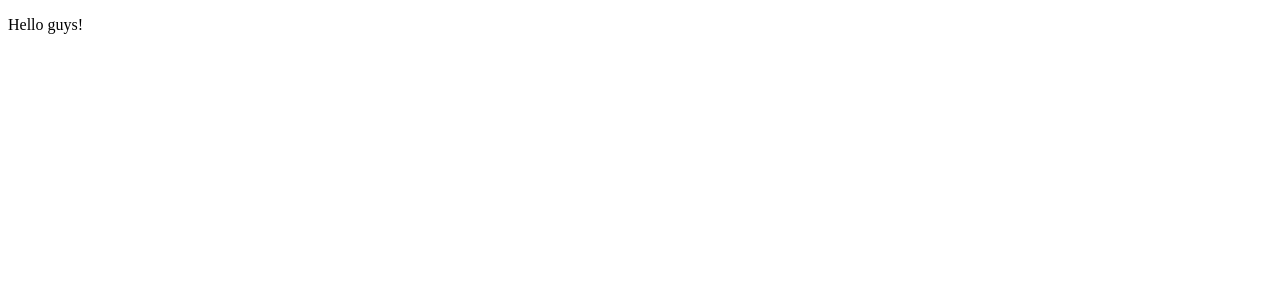
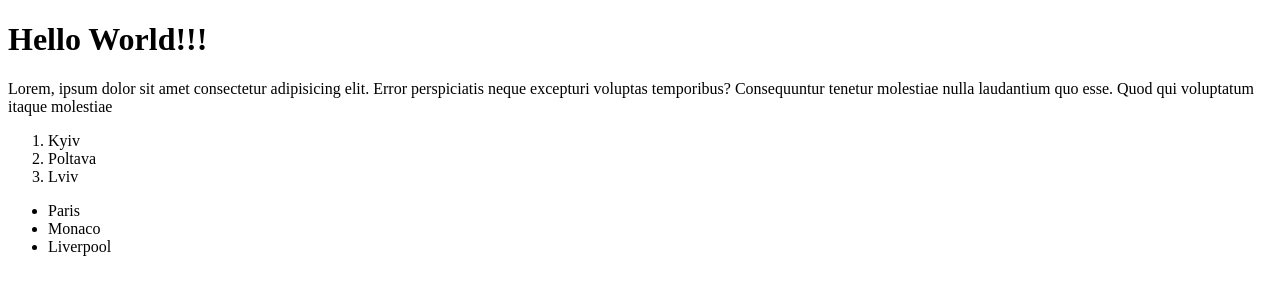
Before and after one commit to OleksandrPenskyi/training-only, a plain HTML site: page index.html in a window 1280 px wide. Drawn offline with Linux system fonts and the light colour scheme.

Commit message:
The most usefull tefgs

```diff
--- a/index.html
+++ b/index.html
@@ -6,6 +6,39 @@
     <title>Document</title>
   </head>
   <body>
-    <p>Hello guys!</p>
+    <h1>Hello World!!!</h1>
+    <!-- всего 1 Аш1, 2 шт. аш2 -->
+
+    <!-- lorem*6 - это 6 строк -->
+    <!-- loremru5 - пять строк на русском -->
+
+    <p>
+      Lorem, ipsum dolor sit amet consectetur adipisicing elit. Error
+      perspiciatis neque excepturi voluptas temporibus? Consequuntur tenetur
+      molestiae nulla laudantium quo esse. Quod qui voluptatum itaque molestiae
+    </p>
+
+    <div></div>
+    <span></span>
+
+    <!-- только с блоками на странице, не бывает отдельно -->
+    <section></section>
+
+    <!-- самостоятельная часть - артикл -->
+    <article></article>
+
+    <!-- нумерованный, упорядоченный -->
+    <ol>
+      <li>Kyiv</li>
+      <li>Poltava</li>
+      <li>Lviv</li>
+    </ol>
+
+    <!-- неупорядоченый список -->
+    <ul>
+      <li>Paris</li>
+      <li>Monaco</li>
+      <li>Liverpool</li>
+    </ul>
   </body>
 </html>
```
Also changed, not shown: 1 other file.
